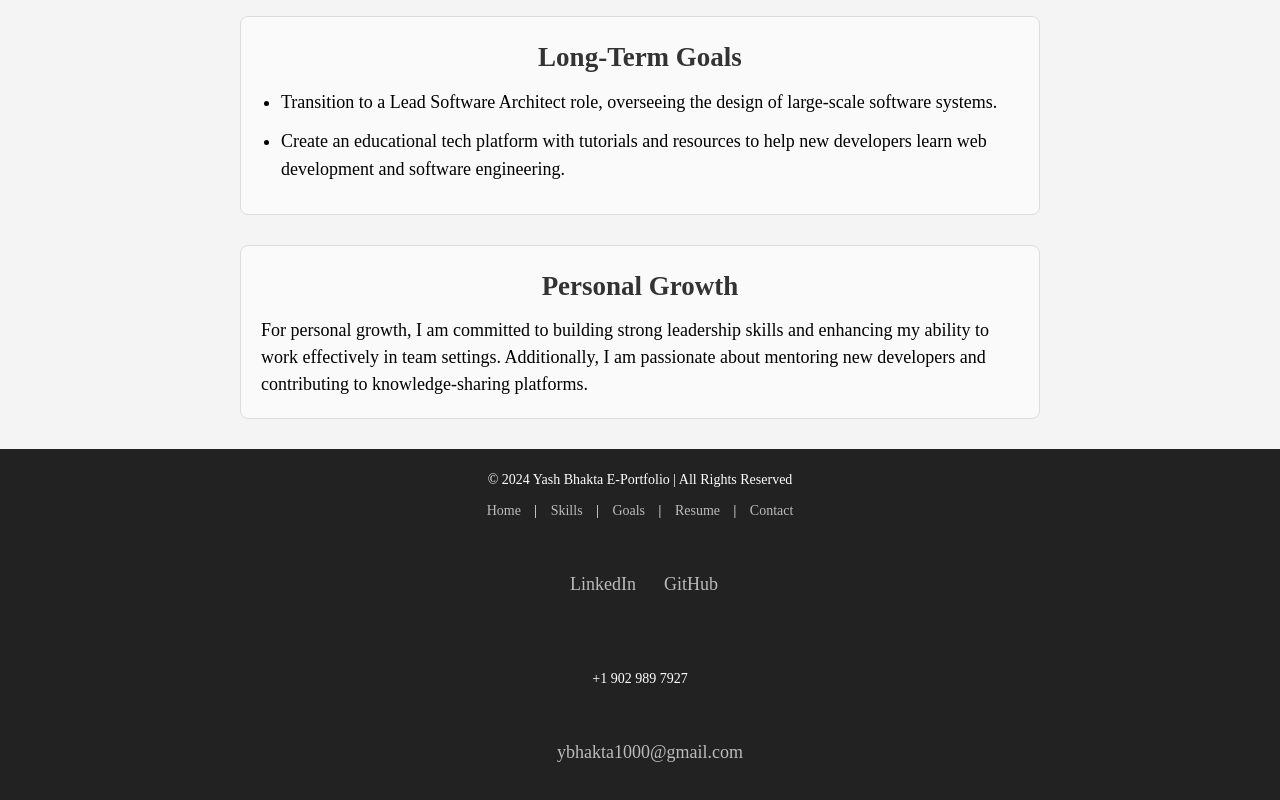
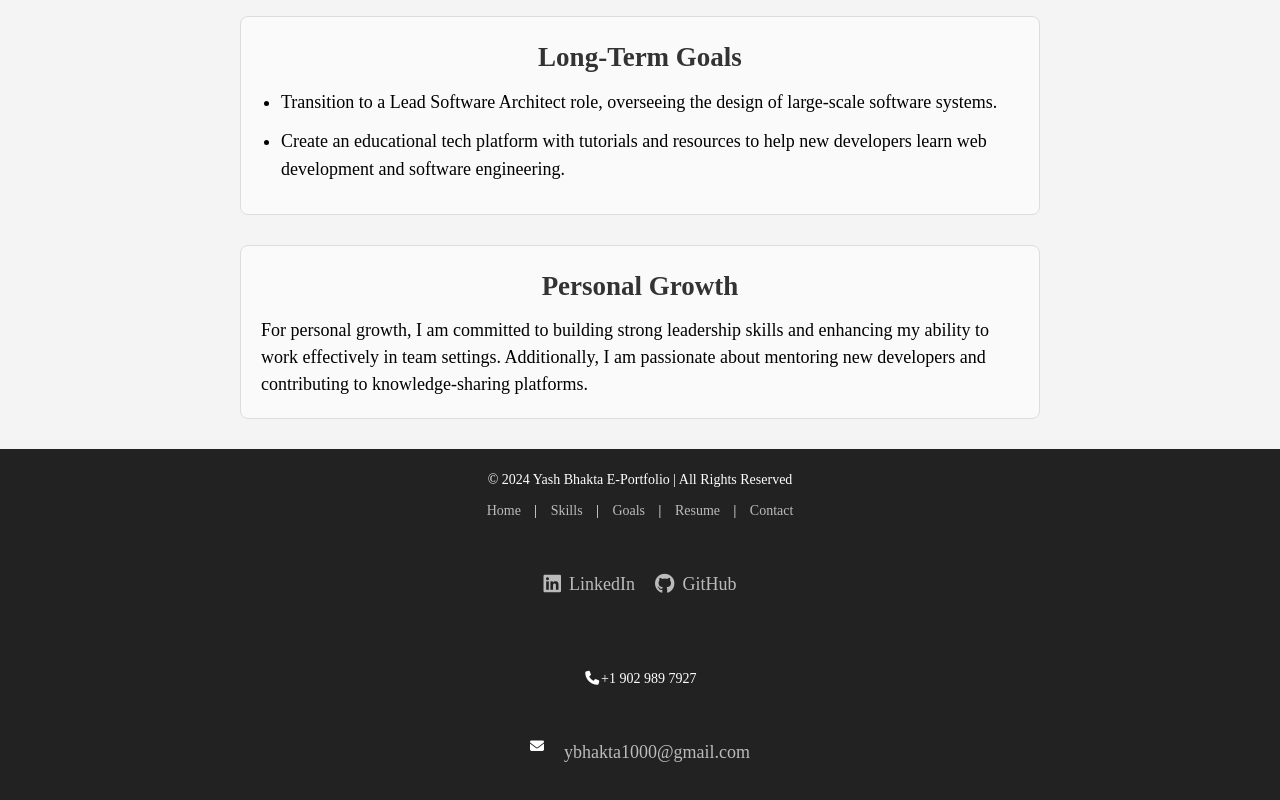
Before and after one commit to YASH-BHAKTA/Yash_portfolio, a plain HTML site: page goals.html in a window 1280 px wide. Shown: the part 369-1169 px from the top of the page. Drawn offline with Linux system fonts and the light colour scheme.

```diff
--- a/goals.html
+++ b/goals.html
@@ -5,6 +5,7 @@
     <meta charset="UTF-8">
     <meta name="viewport" content="width=device-width, initial-scale=1.0">
     <title>Goals</title>
+    <link rel="stylesheet" href="https://cdnjs.cloudflare.com/ajax/libs/font-awesome/6.4.2/css/all.min.css">
     <link rel="stylesheet" href="styles.css">
     <link rel="stylesheet" href="reset.css">
 </head>
```
Also changed, not shown: index.html (+1 -0 lines), resume.html (+1 -0 lines), skills.html (+1 -0 lines).
